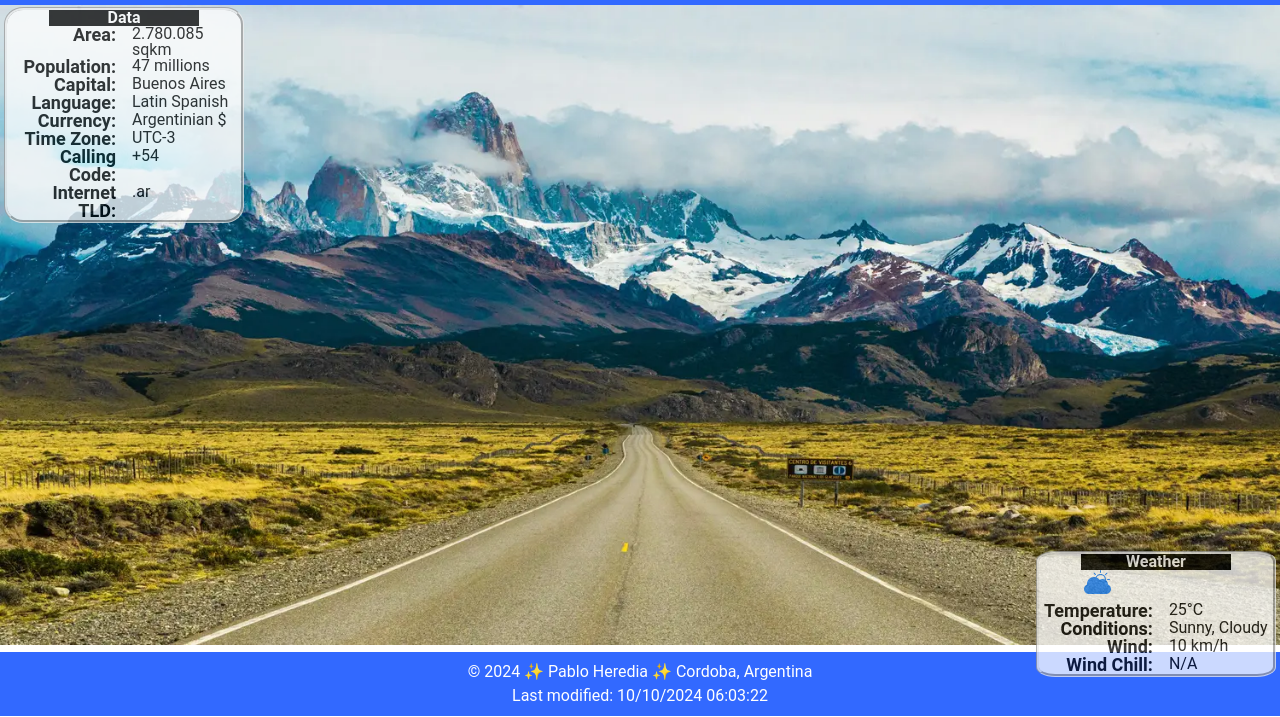
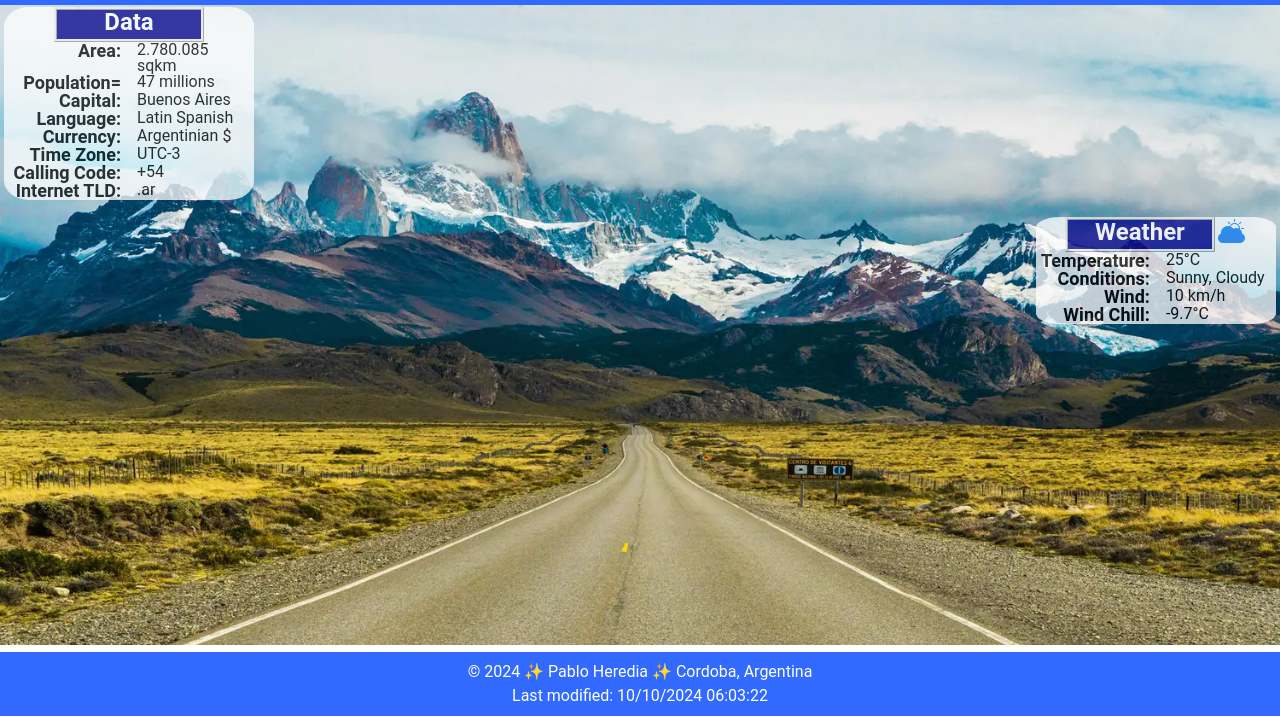
Before and after one commit to profepabloheredia/wdd131, a plain HTML site: page place.html in a window 1280 px wide. Shown: the part 83-800 px from the top of the page. Drawn offline with Linux system fonts and the light colour scheme.

Commit message:
Completed W3

```diff
--- a/place.html
+++ b/place.html
@@ -22,37 +22,37 @@
     </header>
     <main>
 
-        <section class="hero">
+        <div class="hero">
             <picture>
                 <!-- <source media="(min-width: 500px)" srcset="images//argentina-medium.webp"> -->
                 <source media="(min-width: 650px)" srcset="images/argentina-large.webp">
                 <img src="images/argentina-short.webp" alt="Argentina Glaciares Park"  width= "250" >
             </picture>
-        </section>
+        </div>
 
         <div class="data">
             <h2>Data</h2>
             <div class="info">
-                <p class:"label">Area:</p><span class:"value">2.780.085 sqkm</span>
-                <p class:"label">Population:</p><span class:"value">47 millions</span>
-                <p class:"label">Capital:</p><span class:"value">Buenos Aires</span>
-                <p class:"label">Language:</p><span class:"value">Latin Spanish</span>
-                <p class:"label">Currency:</p><span class:"value">Argentinian $</span>
-                <p class:"label">Time Zone:</p><span class:"value">UTC-3</span>
-                <p class:"label">Calling Code:</p><span class:"value">+54</span>
-                <p class:"label">Internet TLD:</p><span class:"value">.ar</span>
+                <p class="label">Area:</p><span class="value">2.780.085 sqkm</span>
+                <p class="label">Population=</p><span class="value">47 millions</span>
+                <p class="label">Capital:</p><span class="value">Buenos Aires</span>
+                <p class="label">Language:</p><span class="value">Latin Spanish</span>
+                <p class="label">Currency:</p><span class="value">Argentinian $</span>
+                <p class="label">Time Zone:</p><span class="value">UTC-3</span>
+                <p class="label">Calling Code:</p><span class="value">+54</span>
+                <p class="label">Internet TLD:</p><span class="value">.ar</span>
 
             </div>
         </div>
         <div class="weather">
-            <div class:"weather-title">
+            <div class="weather-title">
                 <h2>Weather</h2><img src="images/cloud_sun_icon.svg" alt="weather-icon">
             </div>
             <div class="info">
-                <P class:"label">Temperature:</P><span class:"value">25°C</span>
-                <P class:"label">Conditions:</P><span class:"value">Sunny, Cloudy</span>
-                <P class:"label">Wind:</P><span class:"value">10 km/h</span>
-                <P class:"label">Wind Chill:</P><span class:"value" id="wind-Chill"></span>
+                <P class="label">Temperature:</P><span class="value">25°C</span>
+                <P class="label">Conditions:</P><span class="value">Sunny, Cloudy</span>
+                <P class="label">Wind:</P><span class="value">10 km/h</span>
+                <P class="label">Wind Chill:</P><span class="value" id="wind-Chill"></span>
 
             </div>
         </div>
--- a/scripts/place.js
+++ b/scripts/place.js
@@ -10,10 +10,10 @@ function calculateWindChill(temp, windSpeed){// the temp must to be in fahrenhei
     }
 }
 
-const celsius = 5;//Celcius degree
+const temp = 5;//Celcius degree
 const windSpeed = 10;// km/h
 
-const temp = (celsius * (9/5)) + 32;// covert to fahrenheit
+// const temp = (celsius * (9/5)) + 32;// covert to fahrenheit
 
 const windChill= calculateWindChill(temp, windSpeed);
 document.getElementById('wind-Chill').textContent = typeof windChill === 'number' ? windChill.toFixed(1) + "°C" : windChill;
--- a/styles/place-large.css
+++ b/styles/place-large.css
@@ -3,18 +3,21 @@
         position: relative;
     }
     .data , .weather{
+
+        font-size:smaller;
         position: absolute;
         background-color: white;
         opacity: 75%;
-        border-style: groove;
-        border-radius: 8%;
+
+        border-radius: 10%;
         margin:  0;
         padding-left: 5px;
         padding-right: 5px;
         line-height: 1;
+
     }
     .data{
-        width: 240px;
+        width: 250px;
         top: 90px;
         left: 4px;
         height: auto;
@@ -22,16 +25,20 @@
     }
     .weather{
         width: 240px;
-        bottom: 30%;
+        height: auto;
+        top: 300PX;
         right: 4px;
     }
 
     h2{
-        font-size: medium;
-        color: white;
+        font-size: x-large;
+        color: rgb(255, 255, 255);
+        width: 150px;
+        height: 35px;
+        background-color: darkblue;
+        border-style:ridge;
 
-        width: 150px;
-       background-color: black;
+
     }
     .data h2{
         left: 0;
@@ -44,26 +51,19 @@
         opacity: 100%;
         padding-left: .5rem;
     }
+    .weather-title{
+        display: flex;
+        flex-direction: row;
+    }
     .weather img {
         display:block;
-
         width: 32px;
         height: auto;
-
+    }
+    main{
+        margin-bottom: 0%;
     }
     footer{
         margin-top: 0%;
     }
 }
-@media screen and (min-width: 850px) {
-    .weather{
-        bottom: 15%;
-        right: 4px;
-    }
-}
-@media screen and (min-width: 950px) {
-    .weather{
-        bottom: 5%;
-        right: 4px;
-    }
-}
--- a/styles/place.css
+++ b/styles/place.css
@@ -1,4 +1,3 @@
-
 :root {
     --primary-color:#3269ff;
     --secondary-color: #2400a8;
@@ -19,8 +18,9 @@ body {
     flex-direction: column;
     align-items: center;*/
 
-    max-width: 1500px;
+    /* max-width: 1500px; */
     width: auto;
+
     align-items: center;
     font-family: "Roboto";
     font-weight: 400;
@@ -42,7 +42,6 @@ header {
 }
 
 .info {
-
     display: grid;
     grid-template-columns: 1fr 1fr;
 }
@@ -70,21 +69,20 @@ header {
     align-items: center;
     margin: 1rem;
 }
- /* .weather p{
+
+
+.weather-title{
     display: flex;
     flex-direction: column;
-
-}  */
-
+    align-items: center;
+    text-align: center;
+    align-content: center;
+}
 .weather img {
+    display: block;
     width: 40%;
     height: auto;
 }
-.weather-title{
-    display: flex;
-    flex-direction: row;
-}
-
 h2 {
     font-family: "Roboto";
     color: var(--subtitle-color);
```
